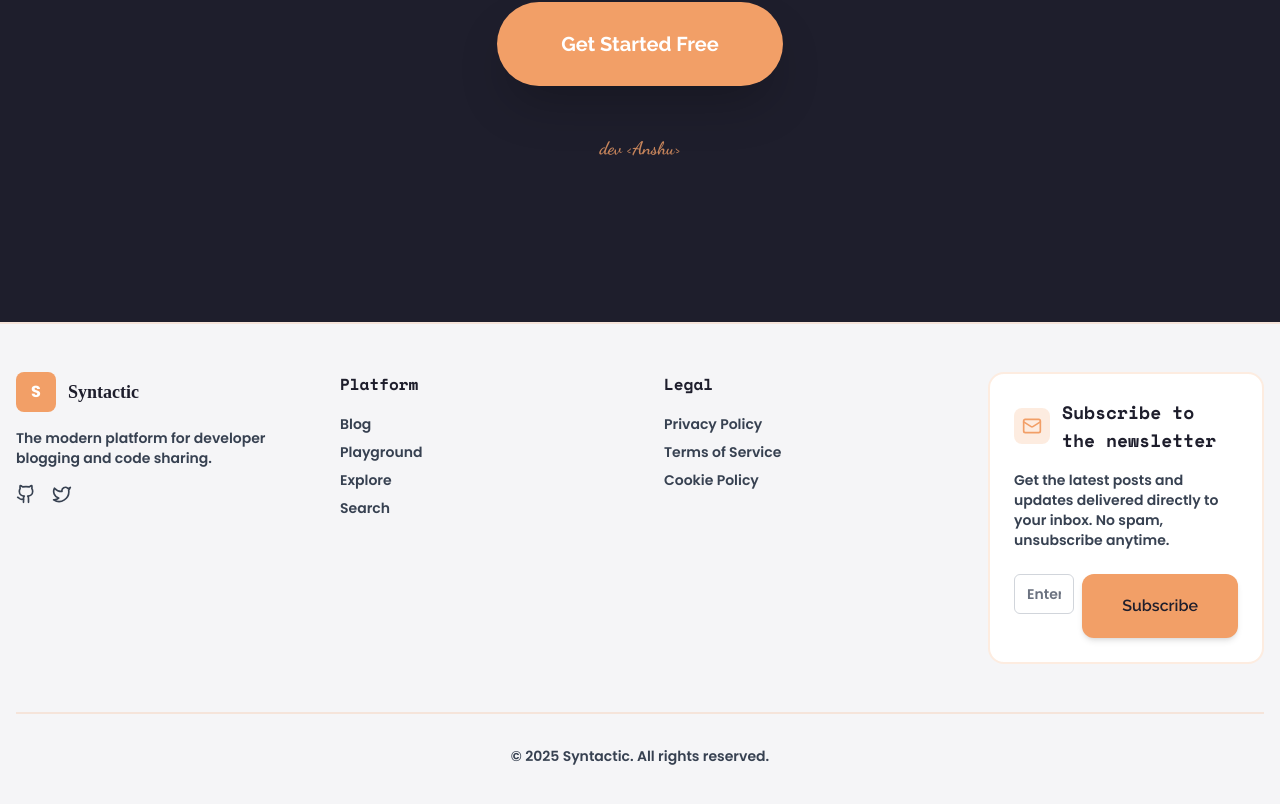
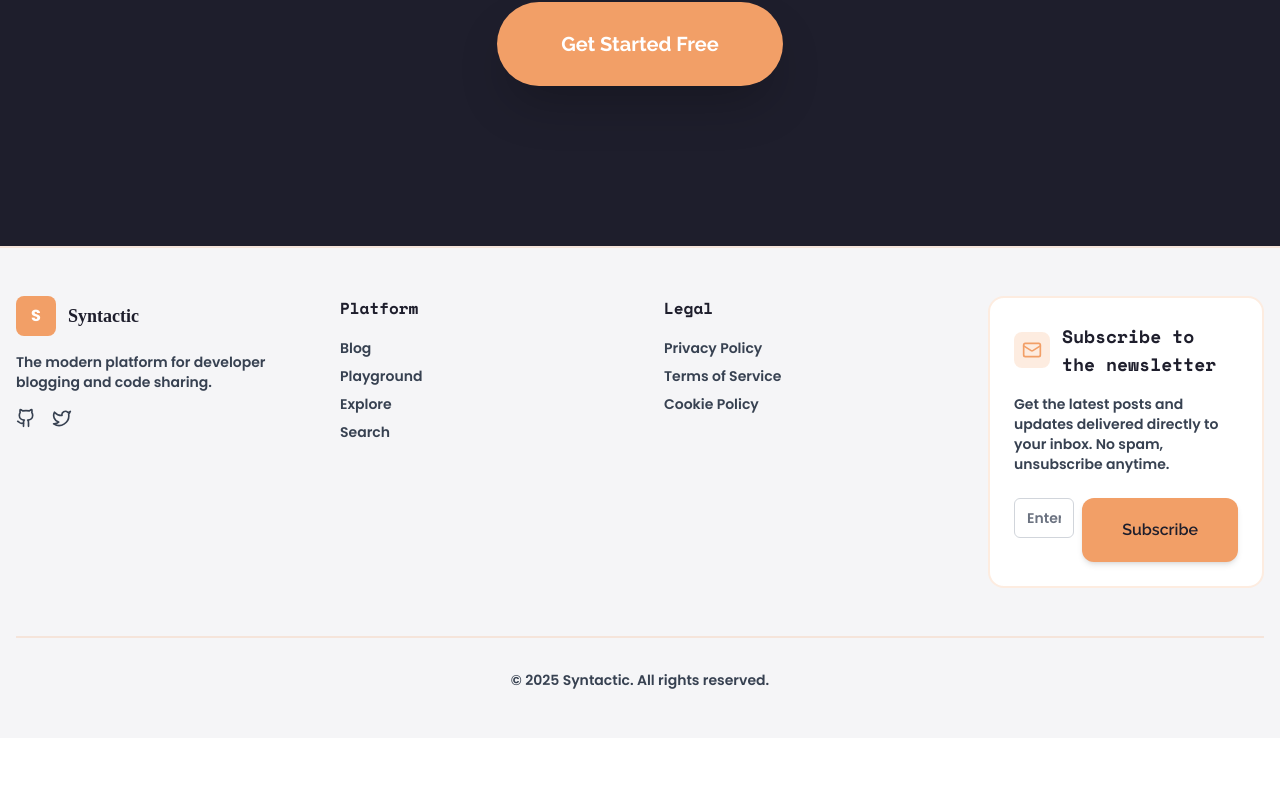
Before and after one commit to 0AnshuAditya0/syntactic, a Next.js app: page / in a window 1280 px wide. Shown: the part 2831-3635 px from the top of the page. After the commit the page ends 3569 px from the top, so only its background shows below. Built offline with nearby package versions, Linux system fonts and the light colour scheme; no server answers.

Commit message:
removed signature

```diff
--- a/app/page.tsx
+++ b/app/page.tsx
@@ -251,10 +251,6 @@ export default function HomePage() {
                 Get Started Free
               </button>
             </Link>
-
-            <div className="mt-12">
-              <p className="font-cursive font-bold text-lg text-[#F29F67] opacity-80 hover:opacity-100 transition-opacity">dev &lt;Anshu&gt;</p>
-            </div>
           </div>
         </div>
       </section>
```
